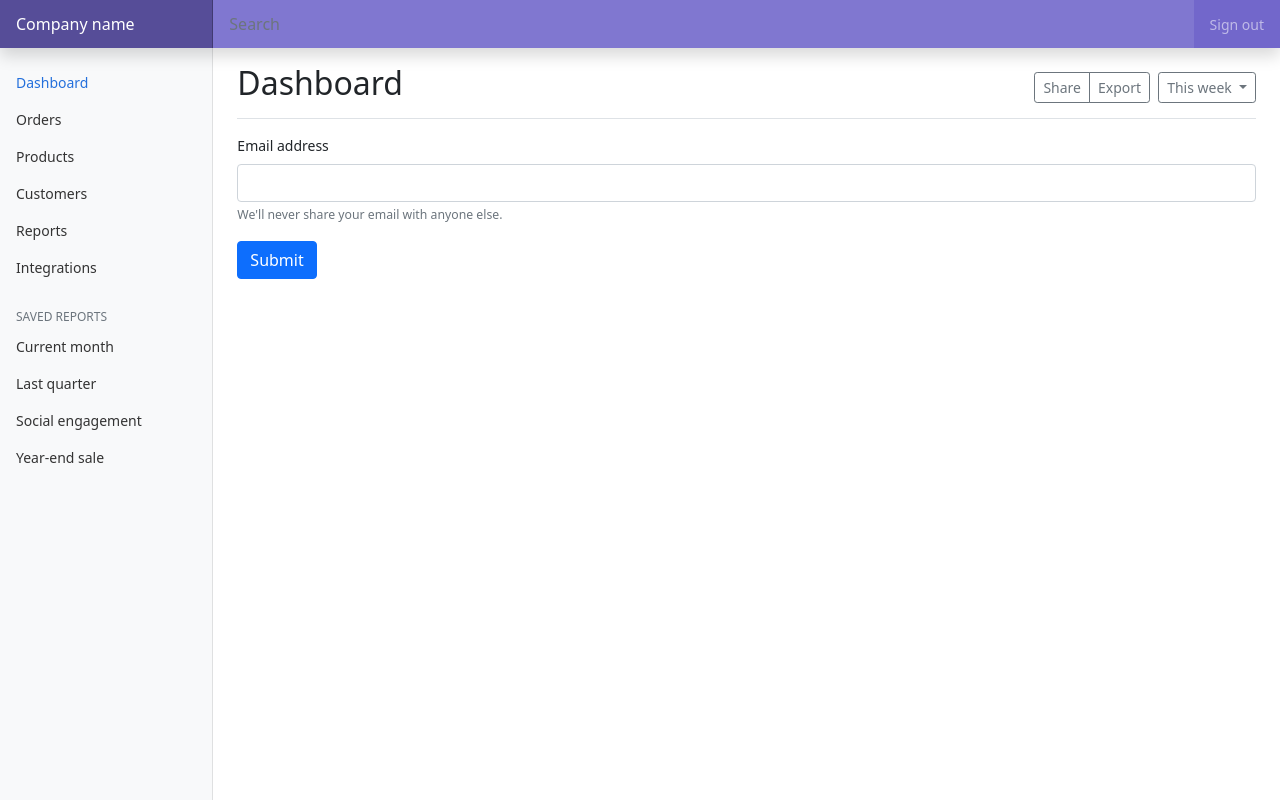
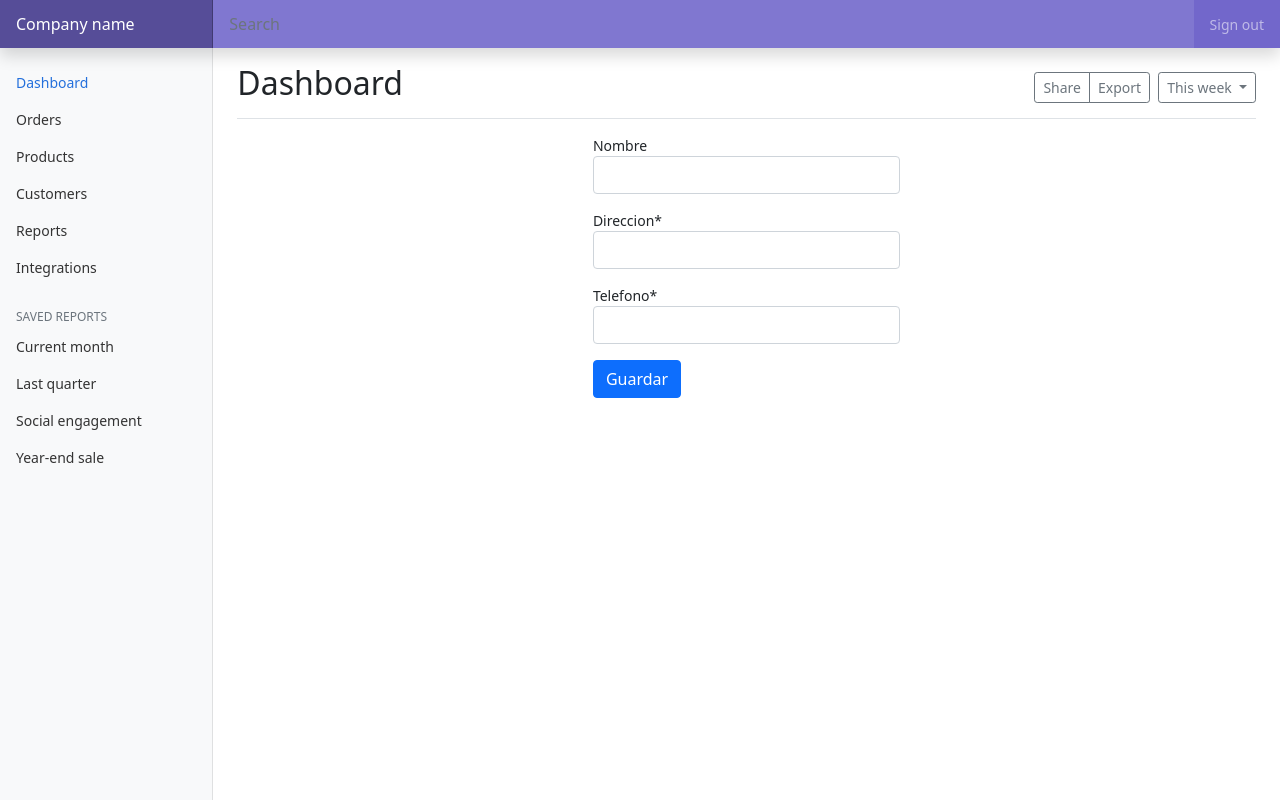
Before and after one commit to vlopez-dev/inventario, a Django app: page /agregar/ in a window 1280 px wide. Run offline with Django 3.2, Linux system fonts and the light colour scheme; some libraries are stand-ins or nearby versions.

Commit message:
cambios form

```diff
--- a/empresa/models.py
+++ b/empresa/models.py
@@ -5,7 +5,8 @@ from django.db import models
 class Empresa(models.Model):
     id_empresa = models.AutoField(primary_key=True,null=False)
     nombre = models.CharField(max_length=100)
-
+    direccion = models.CharField(max_length=50)
+    telefono = models.CharField(max_length=20)
 
 
 
--- a/empresa/templates/empresa/base.html
+++ b/empresa/templates/empresa/base.html
@@ -145,10 +145,12 @@
         </div>
 
       </div>
+
       {% block content %}
 
       {% endblock content %}
 
+    </main>
 
     <script src="{% static 'js/bootstrap.bundle.min.js'%}"></script>
 
--- a/empresa/templates/empresa/empresa_form.html
+++ b/empresa/templates/empresa/empresa_form.html
@@ -2,19 +2,34 @@
 {% load crispy_forms_tags %}
 
 {% block content %}
+<div class="container">
+  <div class="row">
+    <div class="col-md-4">
 
-
-
-
-
-  <form>
-    <div class="mb-3">
-      <label for="exampleInputEmail1" class="form-label">Email address</label>
-      <input type="email" class="form-control" id="exampleInputEmail1" aria-describedby="emailHelp">
-      <div id="emailHelp" class="form-text">We'll never share your email with anyone else.</div>
     </div>
 
-    <button type="submit" class="btn btn-primary">Submit</button>
-  </form>
+    <div class="col-md-4">
+
+            <form>
+              <div class="mb-3">
+                {{ form.nombre|as_crispy_field }}
+
+              </div>
+              <div class="mb-3">
+                {{ form.direccion|as_crispy_field }}
+
+              </div>
+              <div class="mb-3">
+                {{ form.telefono|as_crispy_field }}
+
+              </div>
+              <button type="submit" class="btn btn-primary">Guardar</button>
+            </form>
+    </div>
+    <div class="col-md-4">
+
+    </div>
+</div>
+</div>
 
 {% endblock content %}
--- a/inventario/settings.py
+++ b/inventario/settings.py
@@ -82,7 +82,7 @@ WSGI_APPLICATION = 'inventario.wsgi.application'
 DATABASES = {
     'default': {
         'ENGINE': 'django.db.backends.mysql',
-        'NAME': 'inventariotest',
+        'NAME': 'inventario',
         'USER': 'proyecto',
         'PASSWORD': 'proyecto',
         'HOST': 'localhost',
```
Also changed, not shown: requeriments.txt (added, +28 -0 lines).
